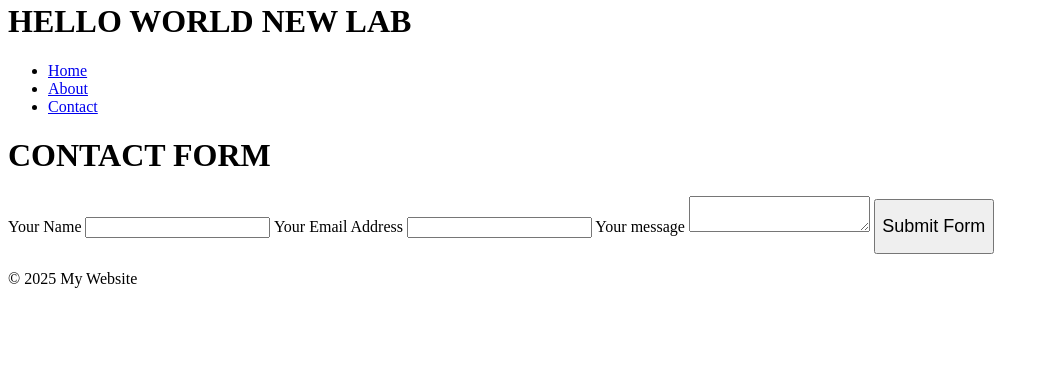
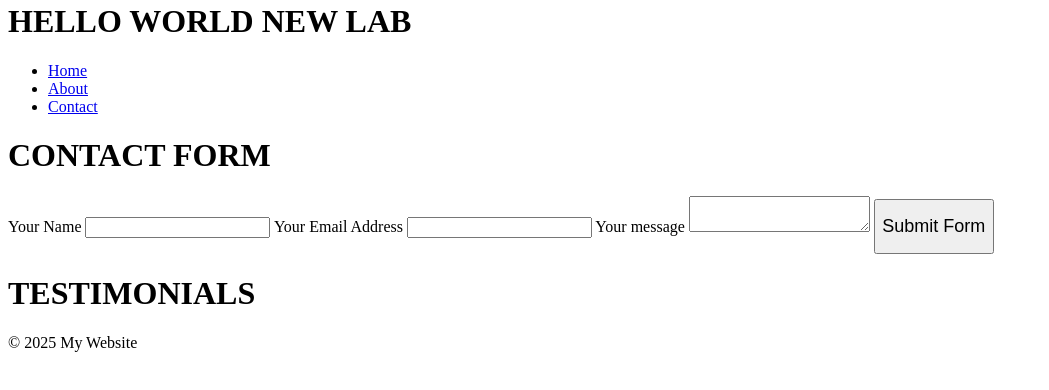
Before and after one commit to kemiwealth/lab1, a plain HTML site: page index.html in a window 1280 px wide. Shown: the part 330-720 px from the top of the page, without its empty margins (0-1049 px from the left). Drawn offline with Linux system fonts and the light colour scheme.

Commit message:
added Testimonials

```diff
--- a/index.html
+++ b/index.html
@@ -32,6 +32,7 @@
   Submit Form</button>
 </form>
 </div>
+<h1>TESTIMONIALS</h1>
 <footer>
   <p>&copy; 2025 My Website</p>
 </footer>
```
